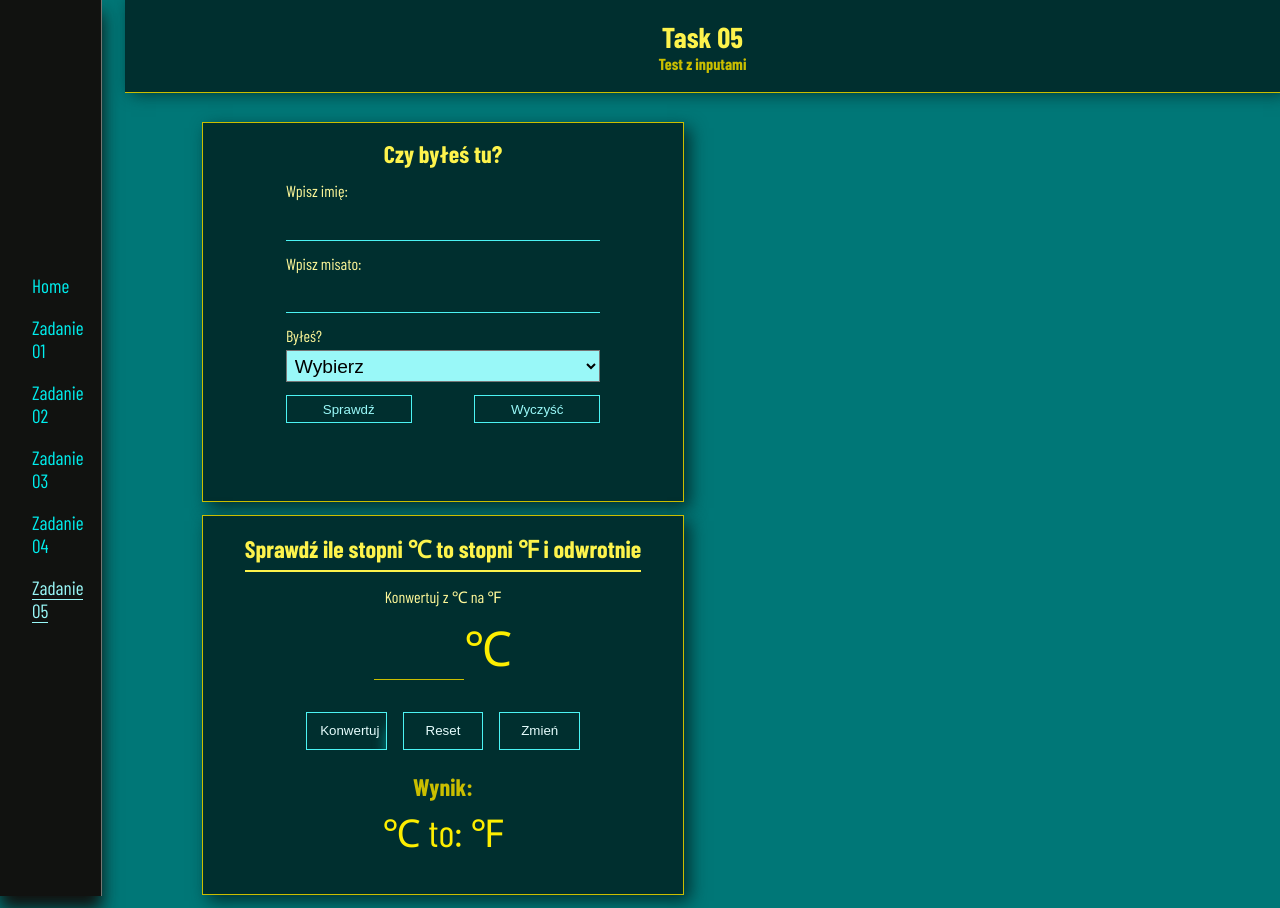
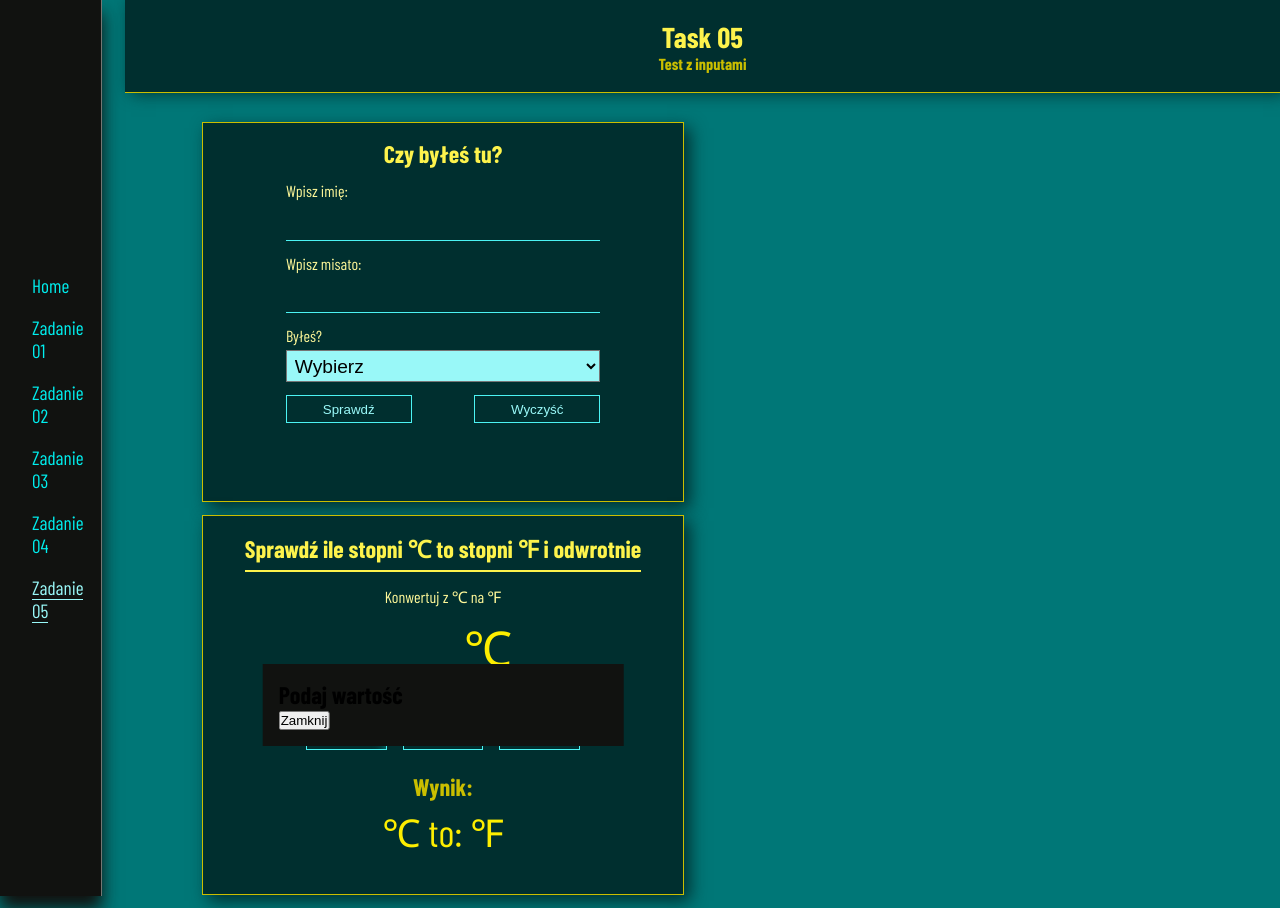
Before and after one commit to Scorpion19702022/MyReact_App001, a React (Create React App) app: page /Task05 in a window 1280 px wide. Built offline with nearby package versions, Linux system fonts and the light colour scheme; a web font is replaced by a local one.

Commit message:
added popup

```diff
--- a/src/Components/Task05/Task05task2.js
+++ b/src/Components/Task05/Task05task2.js
@@ -46,6 +46,10 @@ const Task05task2 = () => {
 					{countIn} {celsius} to: {resultDegrees} {fare}
 				</p>
 			</div>
+			<div className={styles.box_view_popup}>
+				<h1 className={styles.heading_popup}>Podaj wartość</h1>
+				<button className={styles.btn_popup}>Zamknij</button>
+			</div>
 		</div>
 	)
 }
--- a/src/Components/Task05/Task05task2.module.css
+++ b/src/Components/Task05/Task05task2.module.css
@@ -38,6 +38,7 @@
 }
 
 .wrapper_task2 {
+	position: relative;
 	width: 100%;
 	height: 380px;
 	padding: 1em;
@@ -169,3 +170,14 @@
 	font-size: 2.4em;
 	color: var(--color-yellow04);
 }
+
+.box_view_popup {
+	width: 75%;
+	position: absolute;
+	top: 50%;
+	left: 50%;
+	padding: 1em;
+	transform: translate(-50%, -50%);
+	background-color: var(--color-dark07);
+	z-index: 100;
+}
```
